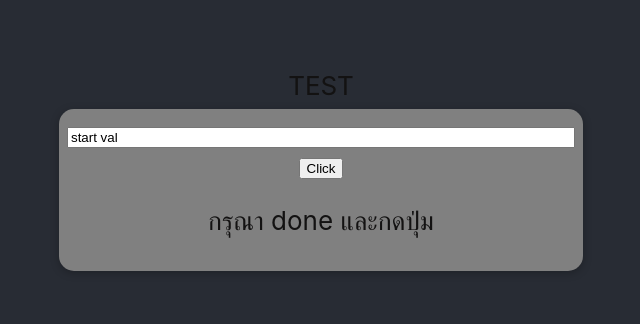
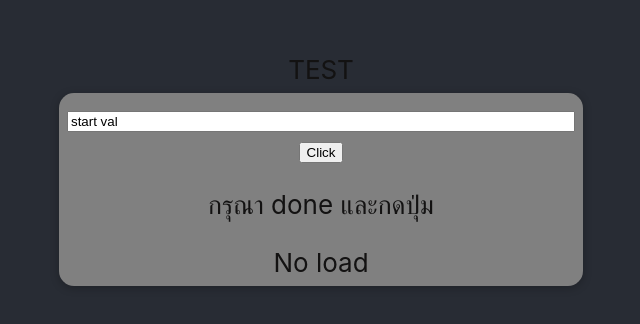
Before and after one commit to Pom-Veerawat/Basic-React-App, a React (Create React App) app in the folder Basic RD/my-app/: page / in a window 1280 px wide. Shown: the part 226-550 px from the top of the page, without its empty margins (319-959 px from the left). Built offline with nearby package versions, Linux system fonts and the light colour scheme.

Commit message:
add conditional and cleanup

```diff
--- a/Basic RD/my-app/src/components/MainProgram.js
+++ b/Basic RD/my-app/src/components/MainProgram.js
@@ -3,13 +3,21 @@ import React, { useEffect, useState } from "react";
 const MainProgram = (props) => {
   const [inputText, setInputText] = useState("start val");
   const [outputText, setOutputText] = useState("กรุณาพิมพ์ และกดปุ่ม");
+  const [isLoading, setIsLoading] = useState(false);
 
   useEffect(() => {
 
     console.log("EFFECT RUNNING");
-    checkingInputVal();
+    setIsLoading(true);
+    const identifier = setTimeout(() => {
+        checkingInputVal();
+        setIsLoading(false);
+      }, 500);
+    //checkingInputVal();
     return() =>{
         console.log("EFFECT CLEANUP");
+
+        clearTimeout(identifier);
     }
 
   }, [inputText]);
@@ -28,12 +36,14 @@ const MainProgram = (props) => {
   };
 
   const checkingInputVal = () => {
+    //setIsLoading(true);
     const thisInputText = inputText;
     if (thisInputText === "done") {
       setOutputText("รัน checkingInputVal finish");
     } else {
       setOutputText("กรุณา done และกดปุ่ม");
     }
+    //setIsLoading(false);
   };
 
   return (
@@ -48,6 +58,9 @@ const MainProgram = (props) => {
       <button onClick={onButtonClickHandler}>Click</button>
       <br></br>
       <p>{outputText}</p>
+      {isLoading ? <div>Loading.....</div> : <div>No load</div>}
+      {/* {isLoading && <div>Loading.....</div>} // if ture ทำ */}
+      {/* {isLoading ?? <div>Loading.....</div>} // if not null ทำ */}
     </div>
   );
 };
```
